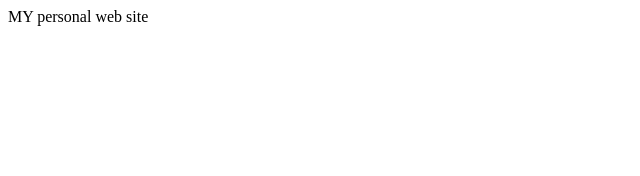
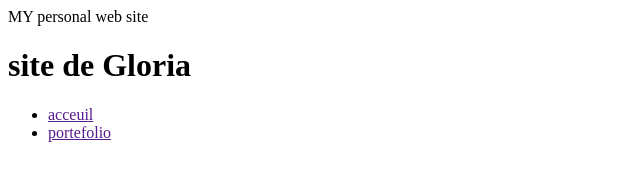
Before and after one commit to Gloyat/Gloyat, a plain HTML site: page index.html in a window 1280 px wide. Shown: the whole page, without its empty margins (0-640 px from the left). Drawn offline with Linux system fonts and the light colour scheme.

Commit message:
info d'entête

```diff
--- a/index.html
+++ b/index.html
@@ -10,6 +10,19 @@
 <body>
     <!-- entête -->
     <header>
+        <h1>
+            site de Gloria
+        </h1>
+        <nav>
+            <ul>
+                <li>
+                    <a href="">acceuil</a>
+                </li>
+                <li>
+                    <a href="">portefolio</a>
+                </li>
+            </ul>
+        </nav>
 
     </header>
 
```
